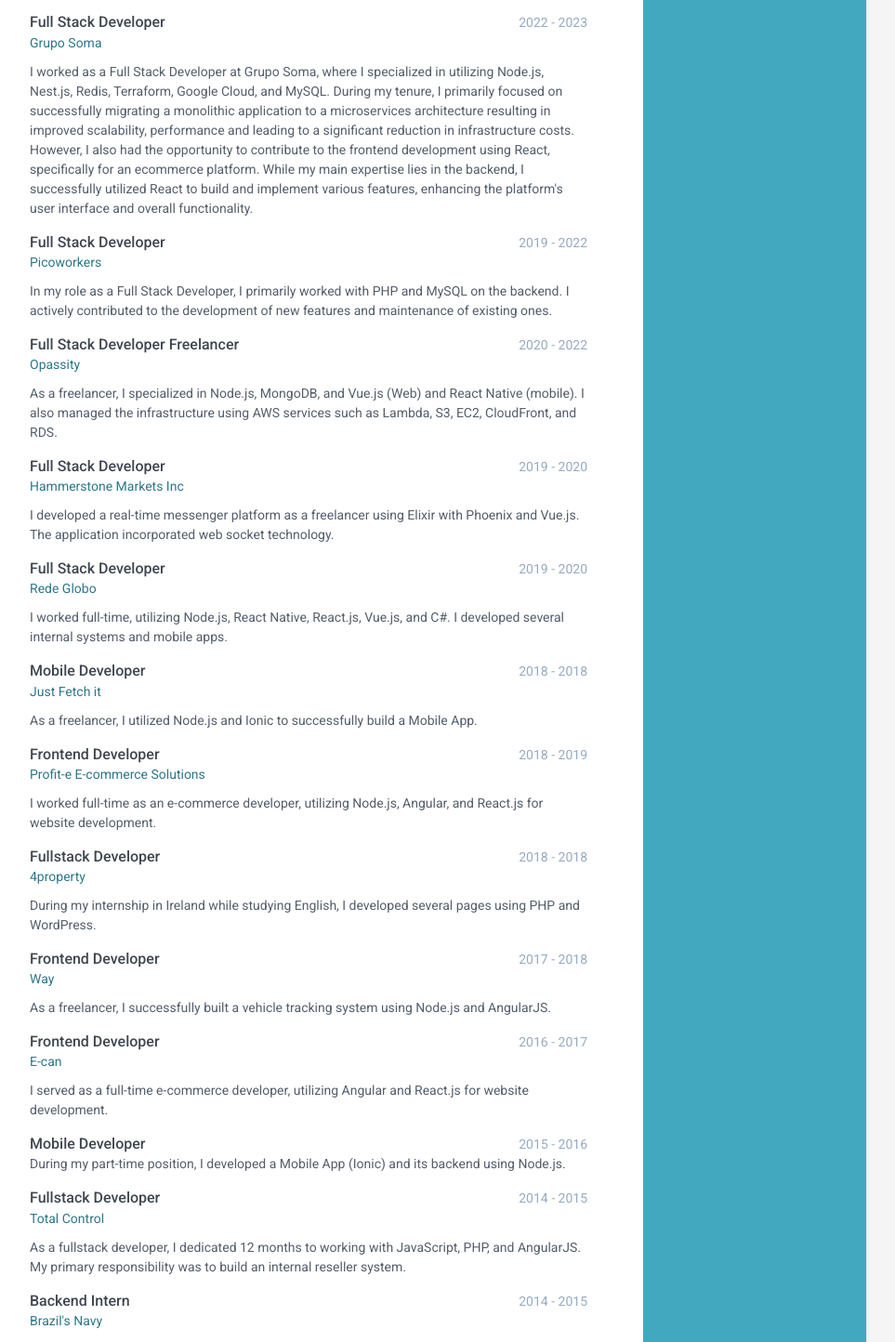
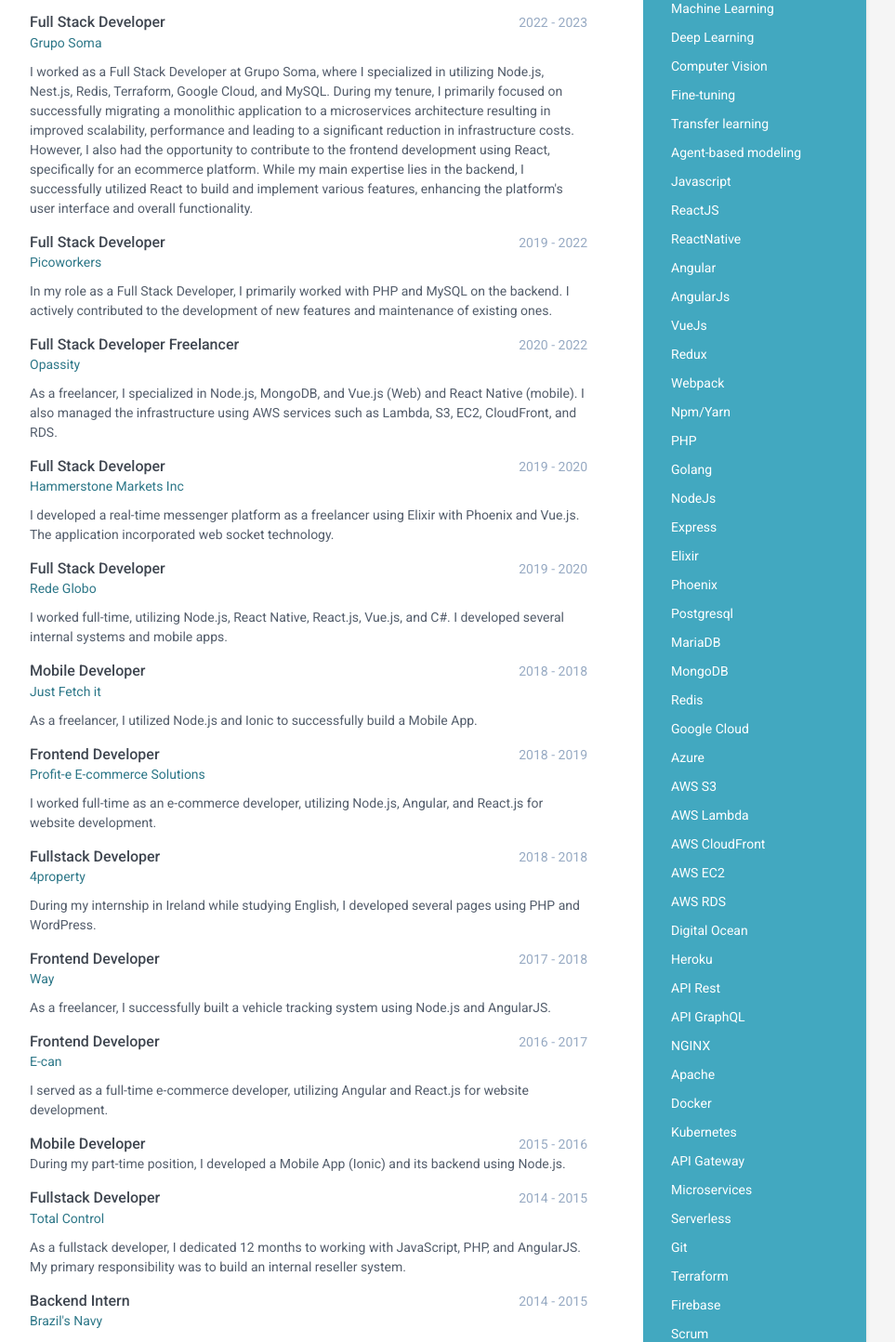
Before and after one commit to rivailruiz/me, a React app: page / in a window 1280 px wide. Shown: the part 960-2404 px from the top of the page at 93% size, without its empty margins (188-1151 px from the left). Built offline with nearby package versions, Linux system fonts and the light colour scheme.

Commit message:
print fixies

```diff
--- a/src/assets/theme/styles.css
+++ b/src/assets/theme/styles.css
@@ -260,7 +260,7 @@
   color: #fb866a;
 }
 /* Extra small devices (phones, less than 768px) */
-@media (max-width: 767px) {
+@media (max-width: 500px) {
   .sidebar-wrapper {
     position: static;
     width: inherit;
--- a/src/components/sidebar/index.js
+++ b/src/components/sidebar/index.js
@@ -10,7 +10,7 @@
 export default class Sidebar extends Component {
   renderInterests() {
     if (this.props.interests) {
-      return (<Interests list={this.props.interests.list} title={this.props.interests.sectionTitle} />);
+      return (<Interests list={this.props.interests.list} title="Skills" />);
     }
     return null;
   }
--- a/src/data/profile.js
+++ b/src/data/profile.js
@@ -21,72 +21,82 @@
   interests: {
     // sectionTitle: 'Skills & Proficiency',
     list: [
-      // Frontend
-      // 'Javascript',
-      // 'ReactJS',
-      // 'ReactNative',
-      // 'Angular',
-      // 'AngularJs',
-      // 'VueJs',
-      // 'Redux',
-      // 'Webpack',
-      // 'Npm/Yarn',
 
-      // // Backend
-      // 'PHP',
-      // 'Golang',
-      // 'NodeJs',
-      // 'Express',
-      // 'Elixir',
-      // 'Phoenix',
+      // AI
 
-      // // Databases
-      // 'Postgresql',
-      // 'MariaDB',
-      // 'MongoDB',
-      // 'Redis',
+      'Machine Learning',
+      'Deep Learning',
+      'Computer Vision',
+      'Fine-tuning',
+      'Transfer learning',
+      'Agent-based modeling',
 
-      // // Cloud Platforms
-      // 'Google Cloud',
-      // 'Azure',
-      // 'AWS S3',
-      // 'AWS Lambda',
-      // 'AWS CloudFront',
-      // 'AWS EC2',
-      // 'AWS RDS',
-      // 'Digital Ocean',
-      // 'Heroku',
+      //Frontend
+      'Javascript',
+      'ReactJS',
+      'ReactNative',
+      'Angular',
+      'AngularJs',
+      'VueJs',
+      'Redux',
+      'Webpack',
+      'Npm/Yarn',
 
-      // // APIs and Protocols
-      // 'API Rest',
-      // 'API GraphQL',
+      // Backend
+      'PHP',
+      'Golang',
+      'NodeJs',
+      'Express',
+      'Elixir',
+      'Phoenix',
 
-      // // Server Technologies
-      // 'NGINX',
-      // 'Apache',
-      // 'Docker',
-      // 'Kubernetes',
-      // 'API Gateway',
-      // 'Microservices',
-      // 'Serverless',
+      // Databases
+      'Postgresql',
+      'MariaDB',
+      'MongoDB',
+      'Redis',
 
-      // // Version Control
-      // 'Git',
+      // Cloud Platforms
+      'Google Cloud',
+      'Azure',
+      'AWS S3',
+      'AWS Lambda',
+      'AWS CloudFront',
+      'AWS EC2',
+      'AWS RDS',
+      'Digital Ocean',
+      'Heroku',
 
-      // // Infrastructure Provisioning
-      // 'Terraform',
+      // APIs and Protocols
+      'API Rest',
+      'API GraphQL',
 
-      // // Backend as a Service (BaaS)
-      // 'Firebase',
+      // Server Technologies
+      'NGINX',
+      'Apache',
+      'Docker',
+      'Kubernetes',
+      'API Gateway',
+      'Microservices',
+      'Serverless',
 
-      // // methodologies
-      // 'Scrum',
-      // 'Kanban',
-      // 'Agile',
+      // Version Control
+      'Git',
 
-      // //Documentation
-      // 'Swagger',
-      // 'Postman',
+      // Infrastructure Provisioning
+      'Terraform',
+
+      // Backend as a Service (BaaS)
+      'Firebase',
+
+      // methodologies
+      'Scrum',
+      'Kanban',
+      'Agile',
+
+      //Documentation
+      'Swagger',
+      'Postman',
     ]
   }
 };
```
